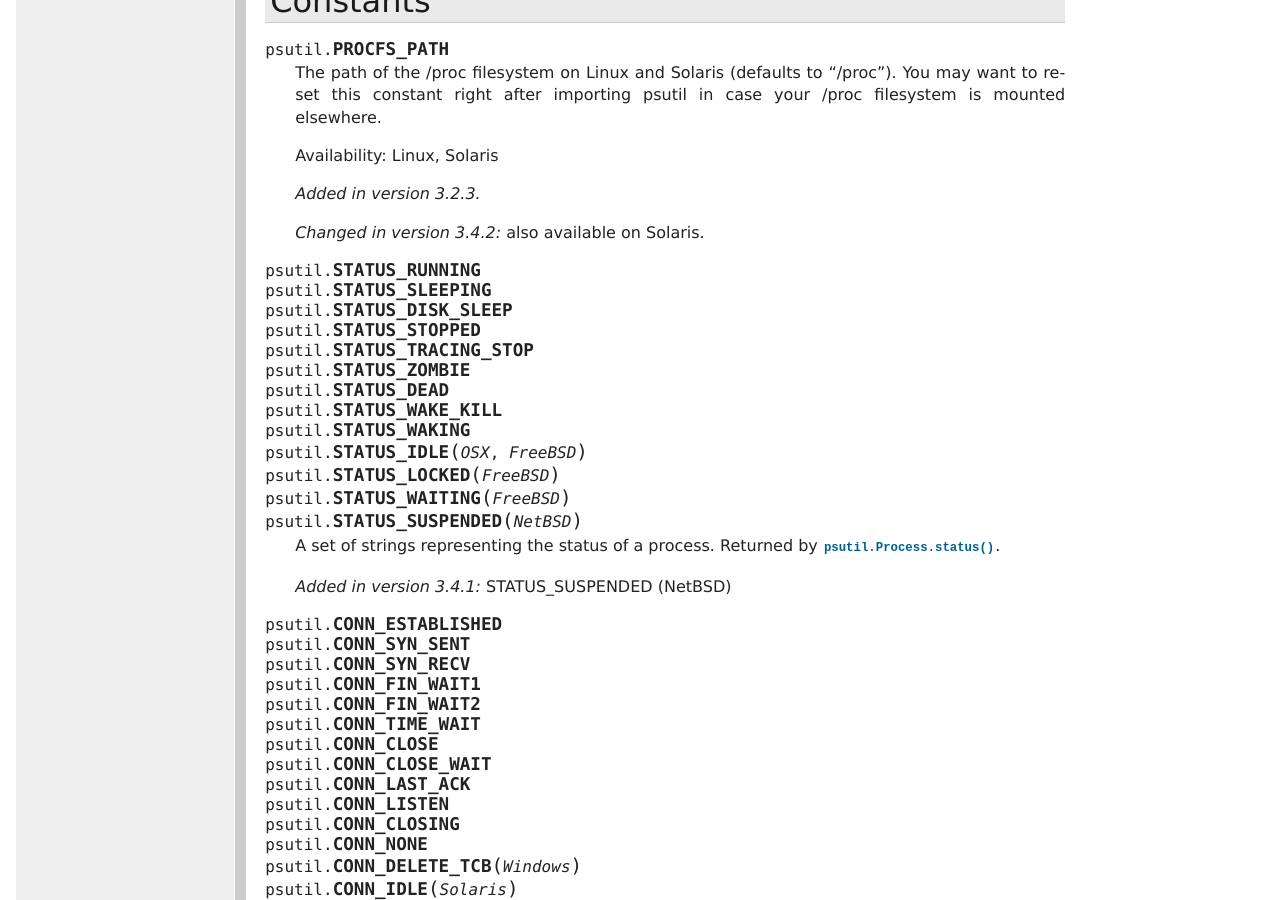
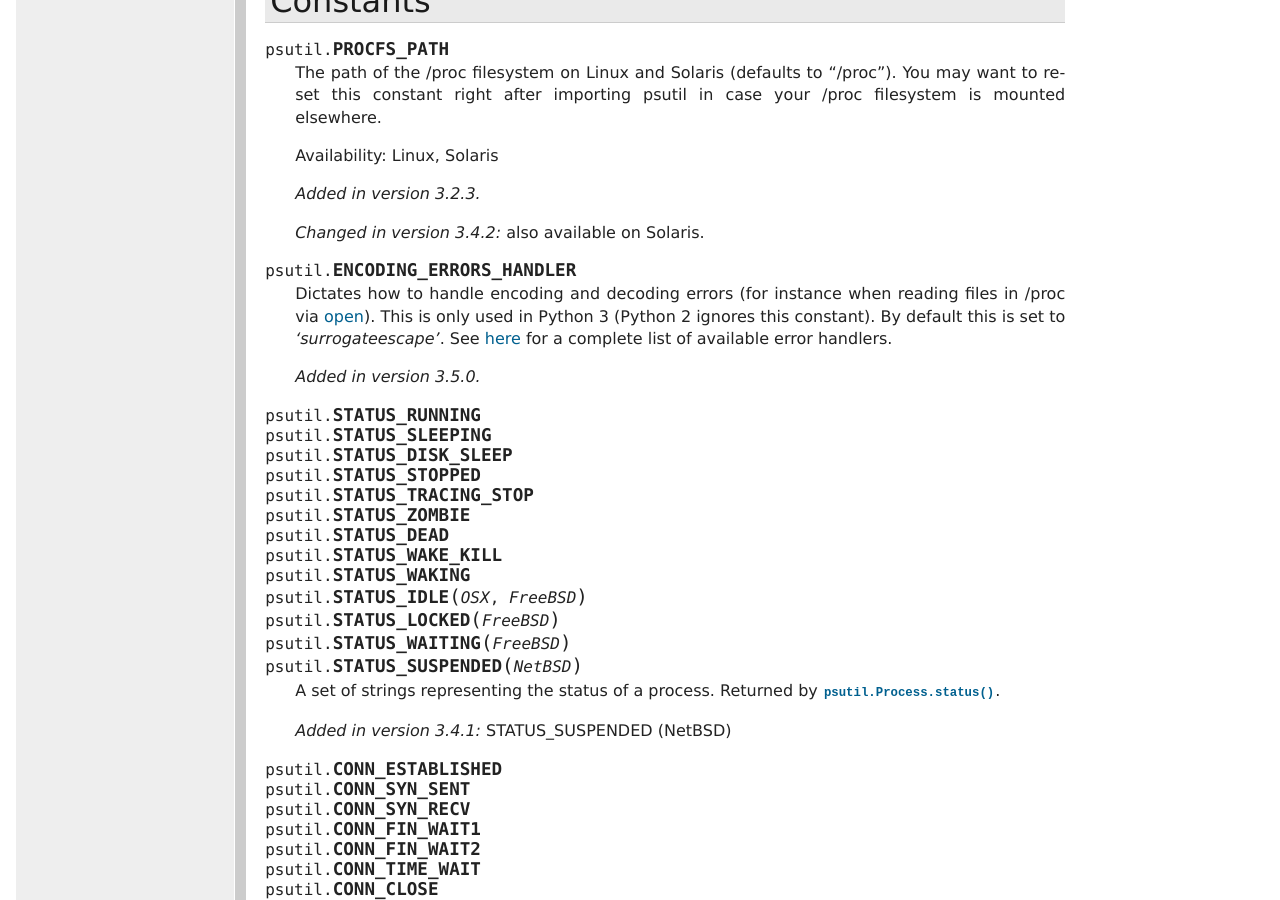
Before and after one commit to giampaolo/psutil, a Sphinx documentation site: the page built from docs/index.rst, in a window 1280 px wide and 900 px high, scrolled down 20424 px. Built offline with Sphinx 7.4.7, drawn with Linux system fonts in a browser that asks for light colours; formulas are drawn with MathJax 3; some of the changed text lies outside the part shown.

Commit message:
expose https://github.com/fbenkstein and fix name() / cmdline() encoding errors on linux / py3

```diff
--- a/docs/index.rst
+++ b/docs/index.rst
@@ -1295,6 +1295,18 @@ Constants
 
   .. versionadded:: 3.2.3
   .. versionchanged:: 3.4.2 also available on Solaris.
+
+.. _const-encoding_errors_handler:
+.. data:: ENCODING_ERRORS_HANDLER
+
+  Dictates how to handle encoding and decoding errors (for instance when
+  reading files in /proc via `open <https://docs.python.org/3/library/functions.html#open>`__).
+  This is only used in Python 3 (Python 2 ignores this constant).
+  By default this is set to `'surrogateescape'`. See
+  `here <https://docs.python.org/3/library/codecs.html#error-handlers>`__ for
+  a complete list of available error handlers.
+
+  .. versionadded:: 3.5.0
 
 .. _const-pstatus:
 .. data:: STATUS_RUNNING
```
Also changed, not shown: other parts of docs/index.rst (+1 -1 lines), HISTORY.rst (+14 -0 lines), psutil/__init__.py (+8 -1 lines), 3 other files.
